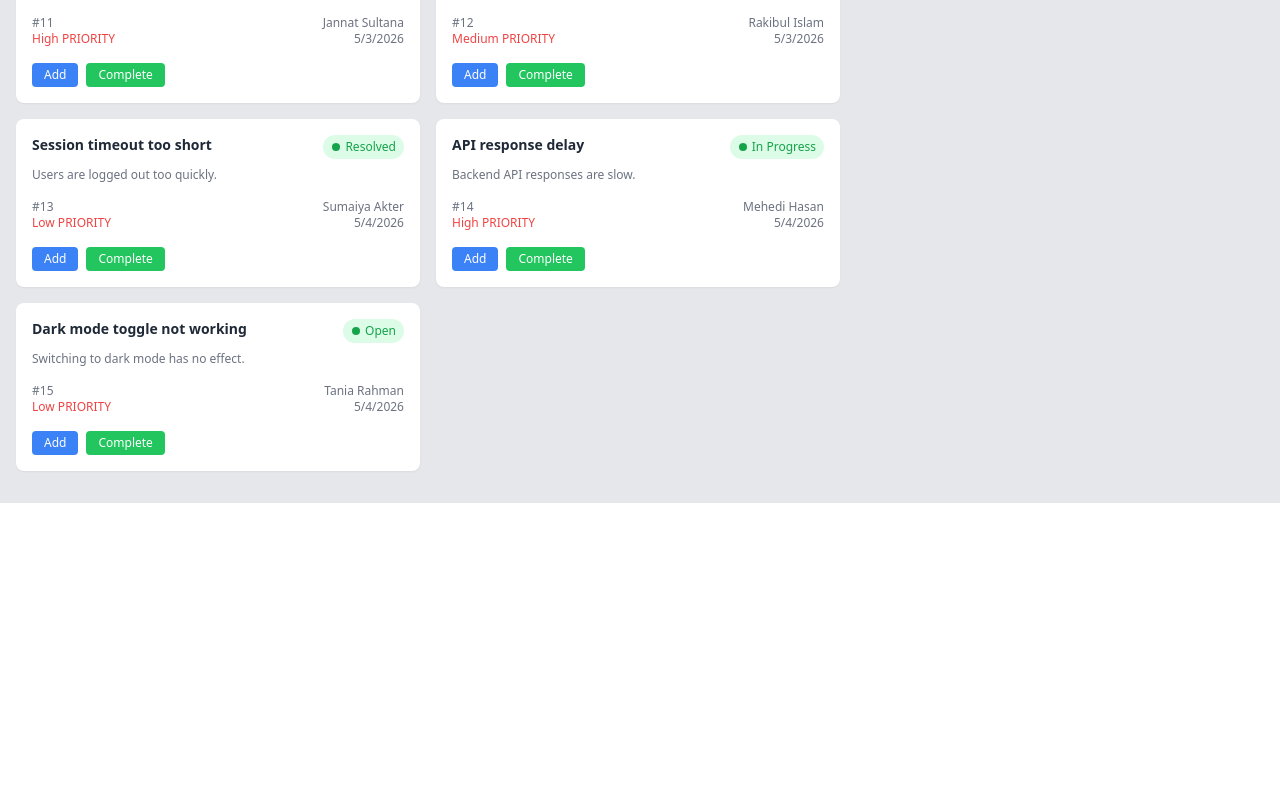
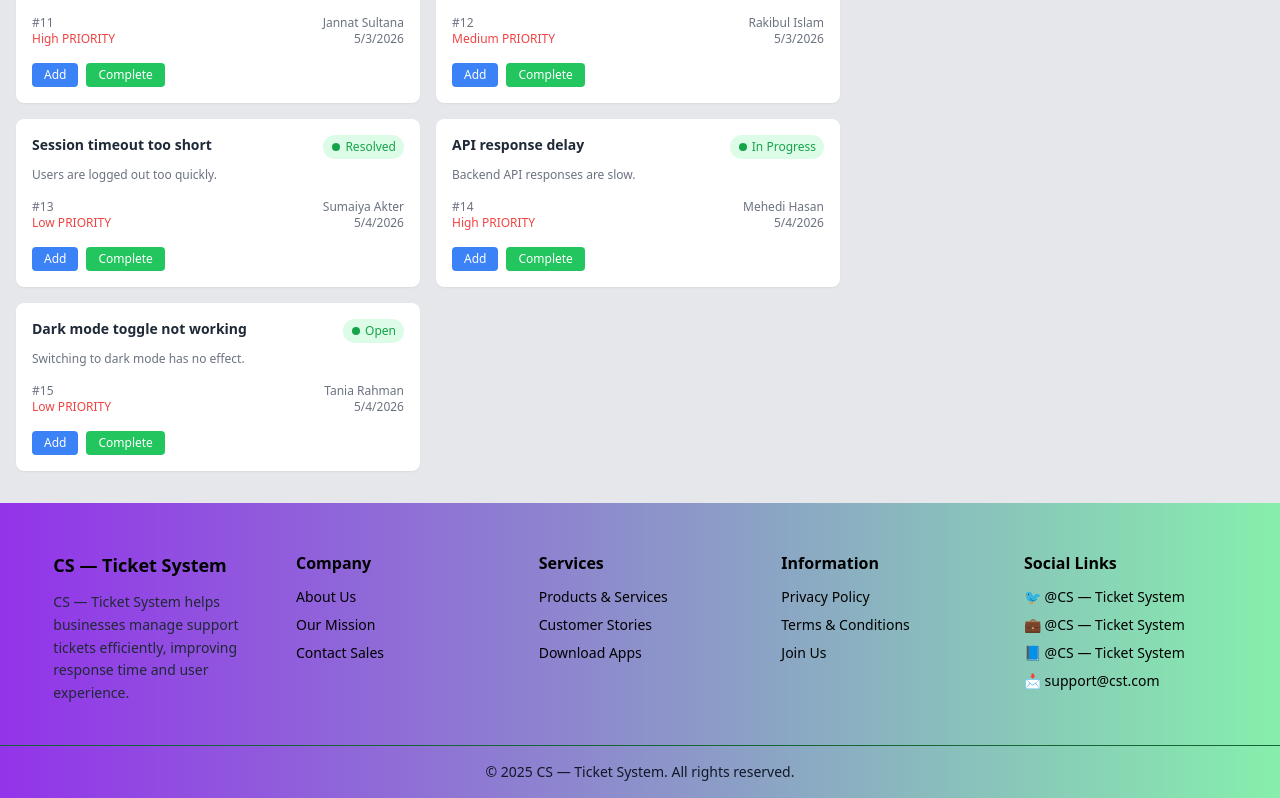
Before and after one commit to JannatJimu/Customer-Support-Zone, a React (Vite) app: page / in a window 1280 px wide. Shown: the part 1381-2179 px from the top of the page. Before the commit the page ends 1884 px from the top, so only its background shows below. Built offline with nearby package versions, Linux system fonts and the light colour scheme.

Commit message:
implement full footer section with branding, navigation, and social links

```diff
--- a/src/App.jsx
+++ b/src/App.jsx
@@ -5,6 +5,7 @@
 import Tickets from './components/Tickets/Tickets'
 import { ToastContainer } from 'react-toastify'
 import 'react-toastify/dist/ReactToastify.css'
+import Footer from './components/Footer/Footer'
 
 function App() {
 
@@ -37,6 +38,7 @@
             setRemovedIds={setRemovedIds}
           />
         </Suspense>
+        <Footer></Footer>
 
       </div>
 
--- /dev/null
+++ b/src/components/Footer/Footer.jsx
@@ -0,0 +1,61 @@
+import React from "react";
+
+const Footer = () => {
+    return (
+        <footer className="bg-gradient-to-r from-purple-600 to-green-300  text-gray-300 pt-12">
+            <div className="w-11/12 mx-auto grid grid-cols-1 md:grid-cols-5 gap-10 pb-10">
+
+                <div>
+                    <h2 className="text-black text-lg font-semibold mb-3">
+                        CS — Ticket System
+                    </h2>
+                    <p className="text-sm leading-relaxed text-gray-800">
+                        CS — Ticket System helps businesses manage support tickets efficiently, improving response time and user experience.
+                    </p>
+                </div>
+
+                <div>
+                    <h3 className="text-black font-semibold mb-3">Company</h3>
+                    <ul className="space-y-2 text-sm text-black">
+                        <li className="hover:text-white cursor-pointer">About Us</li>
+                        <li className="hover:text-white cursor-pointer">Our Mission</li>
+                        <li className="hover:text-white cursor-pointer">Contact Sales</li>
+                    </ul>
+                </div>
+
+                <div>
+                    <h3 className="text-black font-semibold mb-3">Services</h3>
+                    <ul className="space-y-2 text-sm text-black">
+                        <li className="hover:text-white cursor-pointer">Products & Services</li>
+                        <li className="hover:text-white cursor-pointer">Customer Stories</li>
+                        <li className="hover:text-white cursor-pointer">Download Apps</li>
+                    </ul>
+                </div>
+
+                <div>
+                    <h3 className="text-black font-semibold mb-3">Information</h3>
+                    <ul className="space-y-2 text-sm mb-5 text-black">
+                        <li className="hover:text-white cursor-pointer">Privacy Policy</li>
+                        <li className="hover:text-white cursor-pointer">Terms & Conditions</li>
+                        <li className="hover:text-white cursor-pointer">Join Us</li>
+                    </ul>
+                </div>
+                <div>
+                    <h3 className="text-black font-semibold mb-3">Social Links</h3>
+                    <ul className="space-y-2 text-sm text-black">
+                        <li>🐦 @CS — Ticket System</li>
+                        <li>💼 @CS — Ticket System</li>
+                        <li>📘 @CS — Ticket System</li>
+                        <li>📩 support@cst.com</li>
+                    </ul>
+                </div>
+            </div>
+
+            <div className="border-t border-green-800 py-4 text-center text-sm text-gray-900">
+                © 2025 CS — Ticket System. All rights reserved.
+            </div>
+        </footer>
+    );
+};
+
+export default Footer;
```
Also changed, not shown: src/components/Navbar.jsx (indentation only), src/components/Tickets/Tickets.jsx (line endings or trailing spaces).
